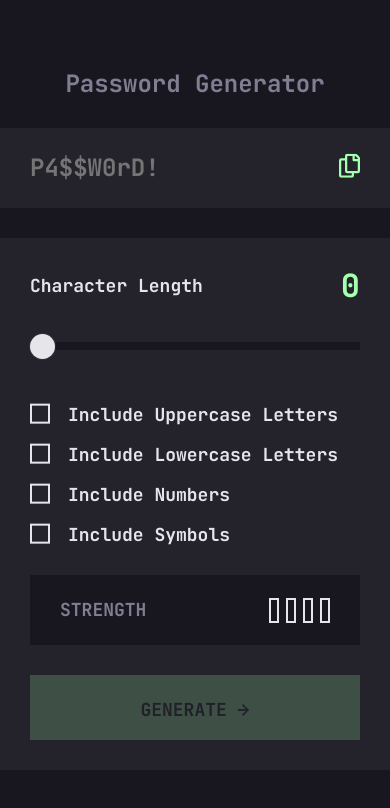
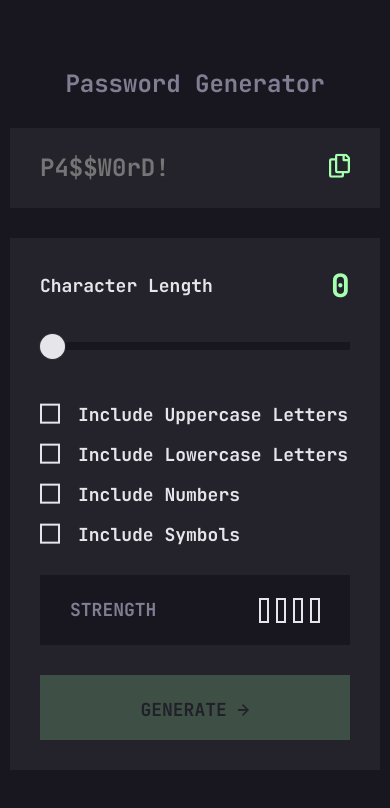
Before and after one commit to ClaytonDewey/react-password-generator, a React (Create React App) app: page / in a window 390 px wide. Shown: the top 808 px of the page. Built offline with nearby package versions, Linux system fonts and the light colour scheme.

Commit message:
Add medium media query

```diff
--- a/src/sass/abstracts/_variables.scss
+++ b/src/sass/abstracts/_variables.scss
@@ -1,9 +1,11 @@
 // Breakpoints
 $bp-small: 23.4375em; // 375x;
+$bp-medium: 34.375em; // 375x;
 $bp-large: 90em; // 1440px;
 
 // Media Queries
 $mq-small: 'screen and (min-width: #{$bp-small})';
+$mq-medium: 'screen and (min-width: #{$bp-medium})';
 $mq-large: 'screen and (min-width: #{$bp-large})';
 
 // Font family
--- a/src/sass/base/_base.scss
+++ b/src/sass/base/_base.scss
@@ -16,7 +16,11 @@ body {
 
 body {
   margin: 0 auto;
-  padding: 4rem 0;
+  padding: 4rem 1rem;
+
+  @media #{$mq-medium} {
+    padding: 4rem 0;
+  }
 }
 
 .sr-only {
```
